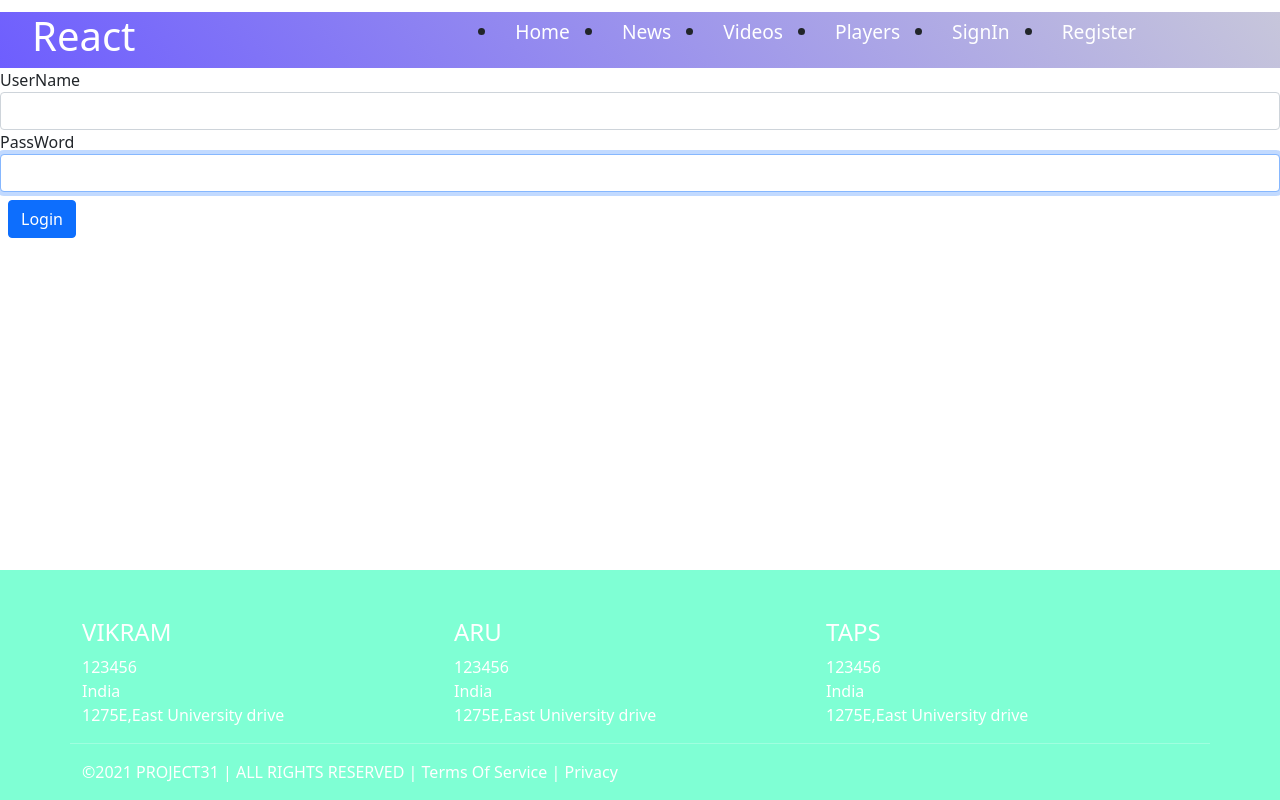
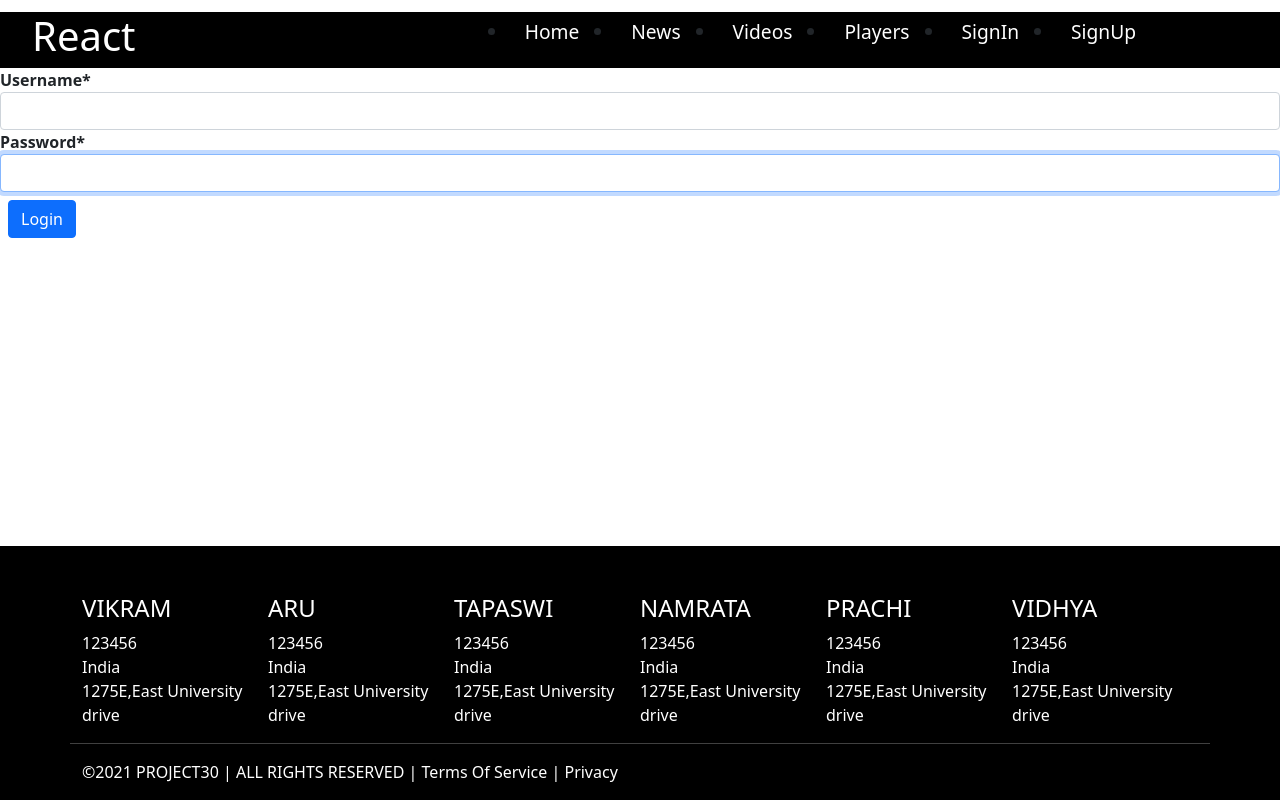
Before and after one commit to araghuw2/SER515-30-STORM-SoccerLeague, a React (Create React App) app in the folder SoccerTournamentFrontend/: page /login in a window 1280 px wide. Built offline with nearby package versions, Linux system fonts and the light colour scheme.

Commit message:
Fixed CSS styling issues

```diff
--- a/SoccerTournamentFrontend/src/App.js
+++ b/SoccerTournamentFrontend/src/App.js
@@ -5,6 +5,7 @@ import LoginForm from "./components/loginForm";
 import Home from "./components/home";
 import News from "./components/news";
 import Video from "./components/video";
+import SignUp from "./components/SignUp";
 import "./App.css";
 import Footer from "./components/footer";
 
@@ -20,6 +21,7 @@ class App extends Component {
               <Route path="/news" component={News} />
               <Route path="/video" component={Video} />
               <Route path="/login" component={LoginForm} />
+              <Route path="/signup" component={SignUp}/>
             </Switch>
           </div>
           <Footer />
--- a/SoccerTournamentFrontend/src/components/footer.css
+++ b/SoccerTournamentFrontend/src/components/footer.css
@@ -1,6 +1,6 @@
 .main-footer {
   color: white;
-  background-color: aquamarine;
+  background-color: black;
   padding-top: 3em;
   position: relative;
   bottom: 0;
--- a/SoccerTournamentFrontend/src/components/footer.js
+++ b/SoccerTournamentFrontend/src/components/footer.js
@@ -27,7 +27,34 @@ class Footer extends React.Component {
               </div>
               {/* Column 3 */}
               <div className="col">
-                <h4>TAPS</h4>
+                <h4>TAPASWI</h4>
+                <ul className="list-unstyled">
+                  <li>123456</li>
+                  <li>India</li>
+                  <li>1275E,East University drive</li>
+                </ul>
+              </div>
+              {/* Column 1 */}
+              <div className="col">
+                <h4>NAMRATA</h4>
+                <ul className="list-unstyled">
+                  <li>123456</li>
+                  <li>India</li>
+                  <li>1275E,East University drive</li>
+                </ul>
+              </div>
+              {/* Column 2 */}
+              <div className="col">
+                <h4>PRACHI</h4>
+                <ul className="list-unstyled">
+                  <li>123456</li>
+                  <li>India</li>
+                  <li>1275E,East University drive</li>
+                </ul>
+              </div>
+              {/* Column 3 */}
+              <div className="col">
+                <h4>VIDHYA</h4>
                 <ul className="list-unstyled">
                   <li>123456</li>
                   <li>India</li>
@@ -38,7 +65,7 @@ class Footer extends React.Component {
             <hr />
             <div className="row">
               <p className="col-sm">
-                &copy;{new Date().getFullYear()} PROJECT31 | ALL RIGHTS RESERVED
+                &copy;{new Date().getFullYear()} PROJECT30 | ALL RIGHTS RESERVED
                 | Terms Of Service | Privacy
               </p>
             </div>
--- a/SoccerTournamentFrontend/src/components/loginForm.jsx
+++ b/SoccerTournamentFrontend/src/components/loginForm.jsx
@@ -1,6 +1,7 @@
 import react from "react";
 import React, { Component } from "react";
 import Joi from "joi";
+import { isValidElement } from "react";
 
 class LoginForm extends Component {
   state = {
@@ -8,14 +9,39 @@ class LoginForm extends Component {
     error: {},
   };
 
-  validate = () => {};
+  validate = () => {
+    let account = this.state.account;
+    let isValid = true;
+    let error = {};
+    if(!account["username"])
+    {
+      isValid = false;
+      error["username"] = "Username is mandatory";
+    }
+    if(!account["password"])
+    {
+      isValid = false;
+      error["password"] = "Password is mandatory";
+    }
+    this.setState({
+      error:error
+    });
+    return isValid;
+  };
 
   handleSubmit = (e) => {
     e.preventDefault(); //For stopping the whole reload of page
     const error = this.validate();
     console.log(error);
 
-    if (error) return;
+    //if (error) return;
+    if(error)
+    {
+      let account = {};
+      account["username"]="";
+      account["password"]="";
+      this.setState({account:account});
+    }
 
     console.log("Submitteed");
   };
@@ -31,23 +57,24 @@ class LoginForm extends Component {
     account.password = e.currentTarget.value;
     this.setState({ account });
   };
+
   render() {
     return (
       <div>
         <form onSubmit={this.handleSubmit}>
           <div className="form-group">
-            <label htmlFor="username">UserName</label>
+            <label htmlFor="username"><b>Username*</b></label>
             <input
               autoFocus
               value={this.state.account.username}
               onChange={this.handleChange}
               id="username"
               type="text"
-              className="form-control"
-            />
+              className="form-control"/>
+              <div className="text-danger">{this.state.error.username}</div>
           </div>
           <div className="form-group">
-            <label htmlFor="password">PassWord</label>
+            <label htmlFor="password"><b>Password*</b></label>
             <input
               autoFocus
               value={this.state.account.password}
@@ -56,6 +83,7 @@ class LoginForm extends Component {
               type="text"
               className="form-control"
             />
+            <div className="text-danger">{this.state.error.password}</div>
           </div>
           <button className="btn btn-primary m-2">Login</button>
         </form>
--- a/SoccerTournamentFrontend/src/components/menuItems.jsx
+++ b/SoccerTournamentFrontend/src/components/menuItems.jsx
@@ -30,8 +30,8 @@ export const menuItems = [
   },
 
   {
-    title: "Register",
-    url: "#",
+    title: "SignUp",
+    url: "/signup",
     cName: "nav-links",
   },
 ];
--- a/SoccerTournamentFrontend/src/components/navBar.css
+++ b/SoccerTournamentFrontend/src/components/navBar.css
@@ -1,5 +1,5 @@
 .navBarItems {
-  background: linear-gradient(50deg, rgb(110, 94, 254) 0%, rgb(199, 198, 219));
+  background-color: black;
   height: 80;
   display: flex;
   justify-content: center;
```
Also changed, not shown: 1 other file (tests, documents, lock files or other folders).
